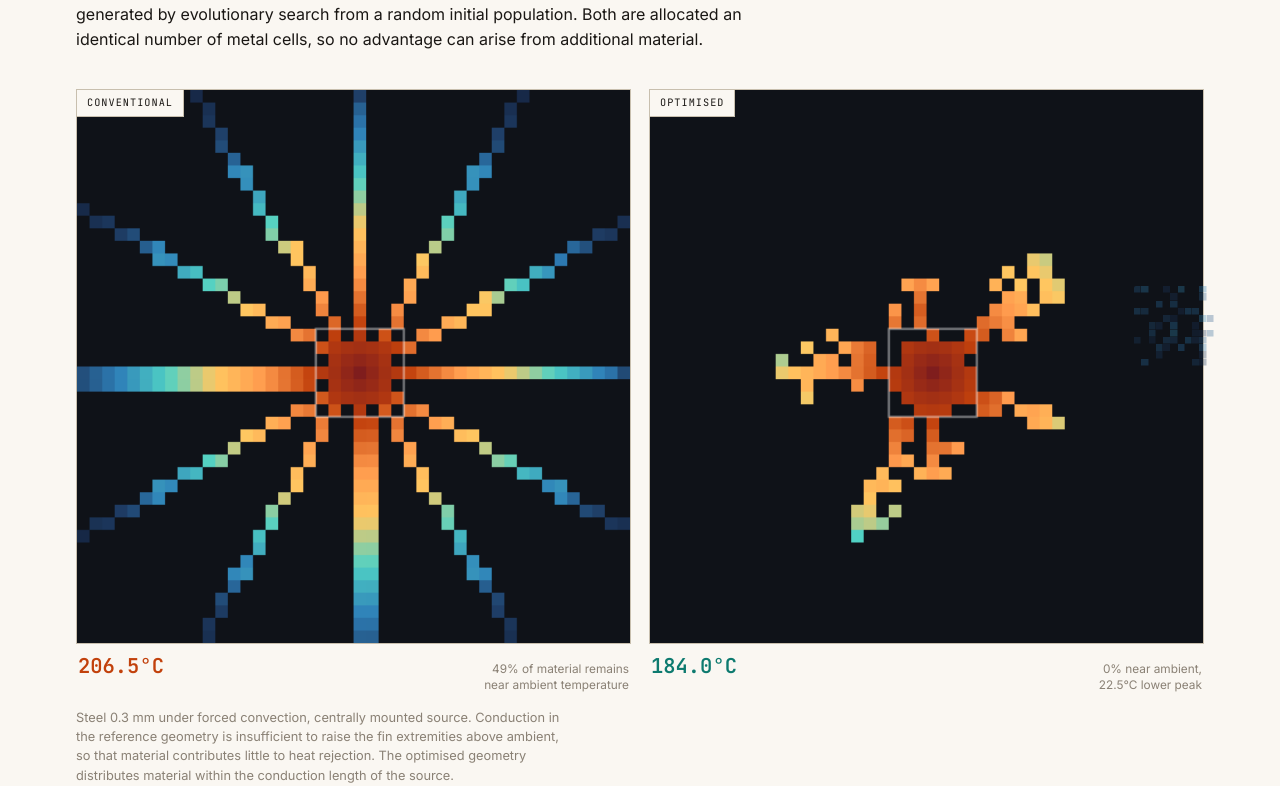
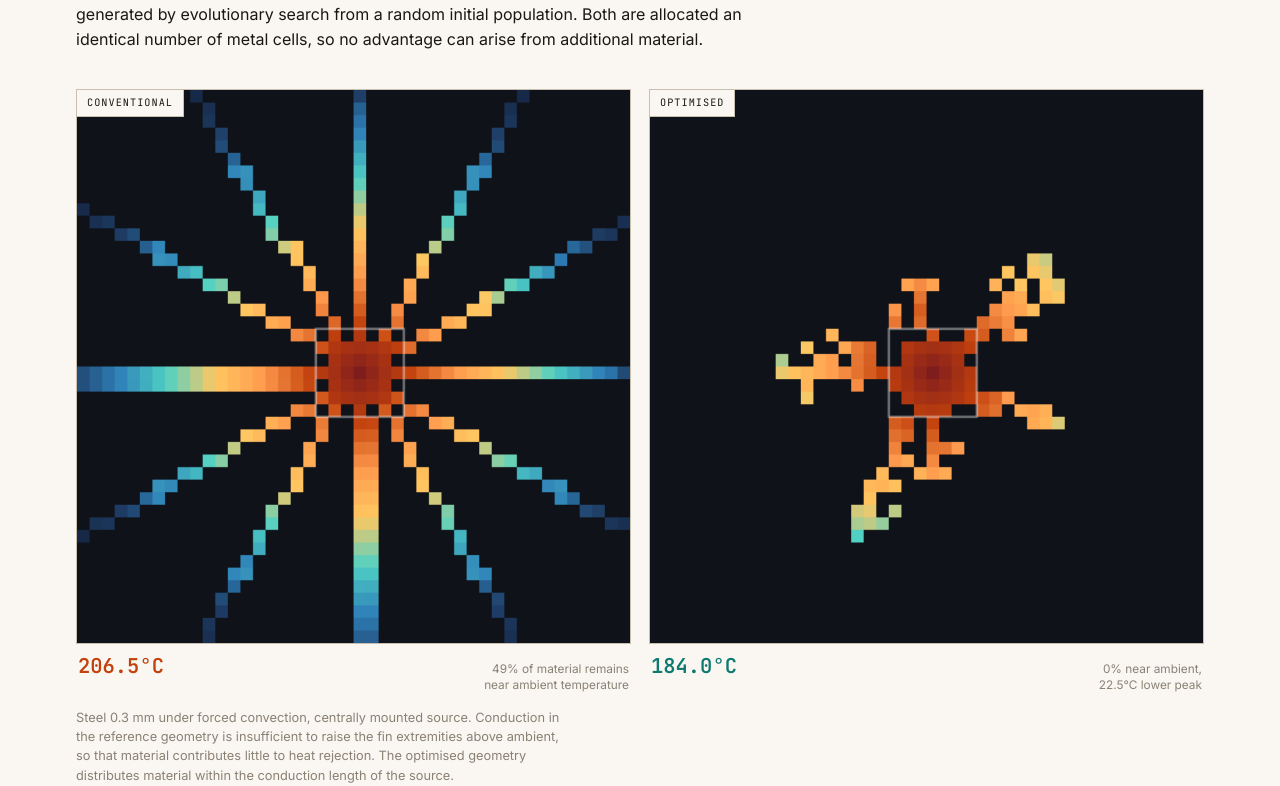
Before and after one commit to panavkbysani2011-jpg/finch-heatsink, a website: page flinch/index.html in a window 1280 px wide. Shown: the part 814-1600 px from the top of the page. Drawn offline with Linux system fonts and the light colour scheme.

Commit message:
Remove gContrast pixel blob from comparison section

```diff
--- a/flinch/index.html
+++ b/flinch/index.html
@@ -84,10 +84,6 @@ tr:hover{background:#fdf6f2}
 @media(max-width:1000px){.d-hero{width:75px;height:75px;top:-8px;opacity:0.3}}
 @media(max-width:640px){.d-hero{display:none}}
 
-.d-contrast{right:-10px;top:50%;transform:translateY(-50%);width:80px;height:80px;opacity:0.3}
-@media(max-width:1000px){.d-contrast{width:55px;height:55px;opacity:0.2}}
-@media(max-width:640px){.d-contrast{display:none}}
-
 .d-method{right:-10px;bottom:10px;width:80px;height:80px;opacity:0.35}
 @media(max-width:900px){.d-method{width:55px;height:55px;opacity:0.25}}
 @media(max-width:640px){.d-method{display:none}}
@@ -128,8 +124,7 @@ tr:hover{background:#fdf6f2}
 </header>
 </div>
 
-<section class="fade-in has-deco">
-<div class="deco-grid d-contrast"><canvas id="gContrast" width="120" height="120"></canvas></div>
+<section class="fade-in">
   <div class="eyebrow">Experimental design</div>
   <h2>Controlled comparison</h2>
   <p>The reference design is the best performing of twenty-four conventional fin
@@ -308,10 +303,9 @@ tr:hover{background:#fdf6f2}
   ];
 
   const GRIDS = [
-    {id:'gHero',      n:14, p:0.45, cs:10},
-    {id:'gContrast',  n:11, p:0.38, cs:9},
-    {id:'gMethod',    n:12, p:0.42, cs:9},
-    {id:'gResults',   n:12, p:0.4,  cs:9},
+    {id:'gHero',    n:14, p:0.45, cs:10},
+    {id:'gMethod',  n:12, p:0.42, cs:9},
+    {id:'gResults', n:12, p:0.4,  cs:9},
   ];
 
   GRIDS.forEach(function(g){
```
